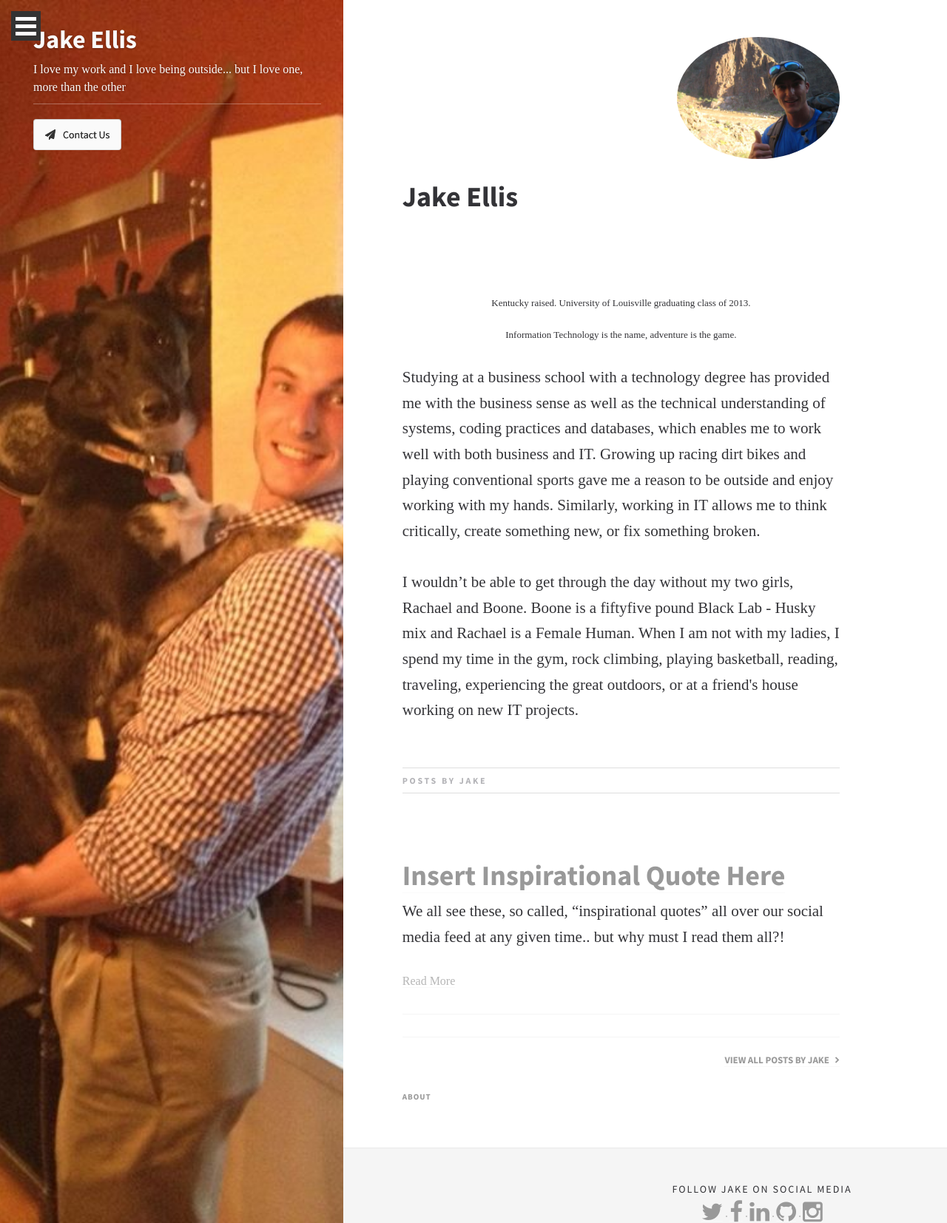
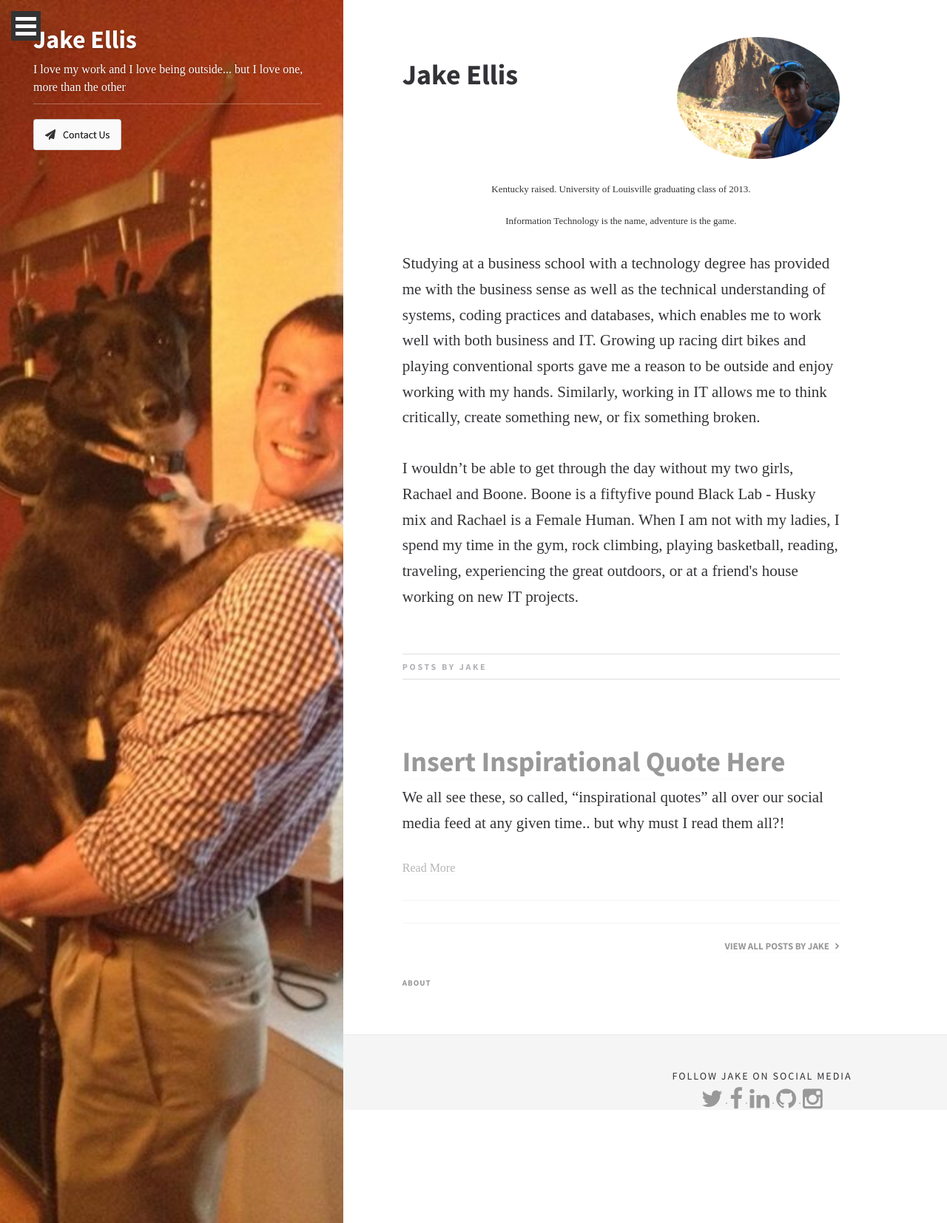
Before and after one commit to EJBlog/EJBlog.github.io, a Jekyll site: the page built from author_jake.html, in a window 1280 px wide. Shown: the whole page at 74% size. Built offline with Jekyll 4.4.1, drawn with Linux system fonts in a browser that asks for light colours; nearby versions of some CDN libraries; some web fonts are replaced.

Commit message:
Update author_jake.html

```diff
--- a/_layouts/author_jake.html
+++ b/_layouts/author_jake.html
@@ -78,7 +78,8 @@
 
                         <div class="author-bio__info">
                             <h1>Jake Ellis</h1>
-                            <br><br><br><br><br><br>
+                        </div>
+                        <div class="author-bio__info">
                             <p>
                                 <font size="2">
                                 <center>Kentucky raised. University of Louisville graduating class of 2013. </center>
```
